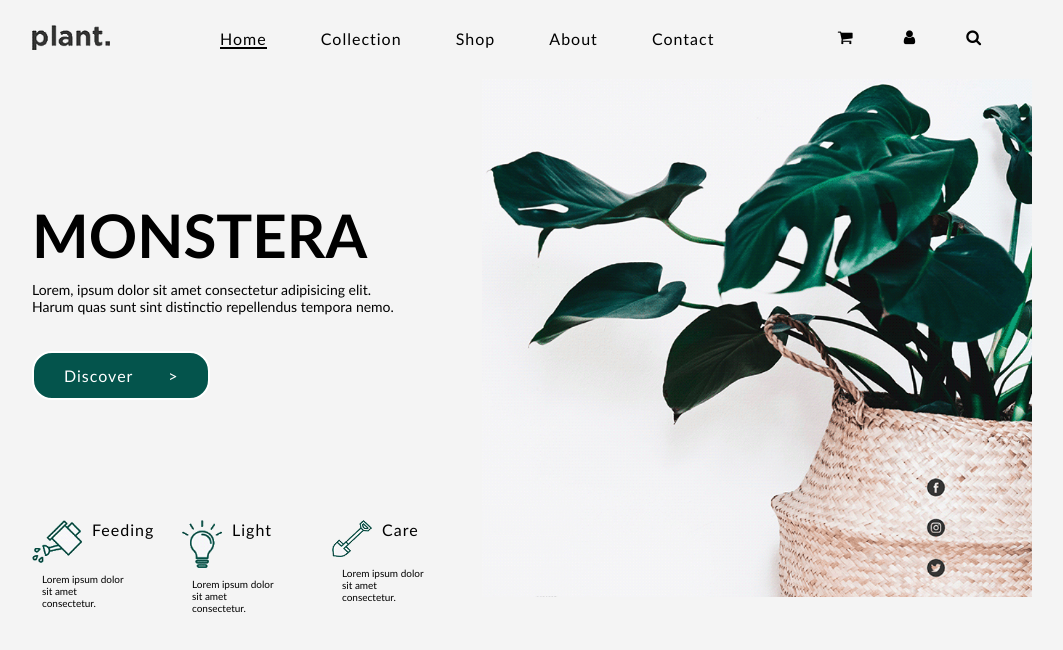
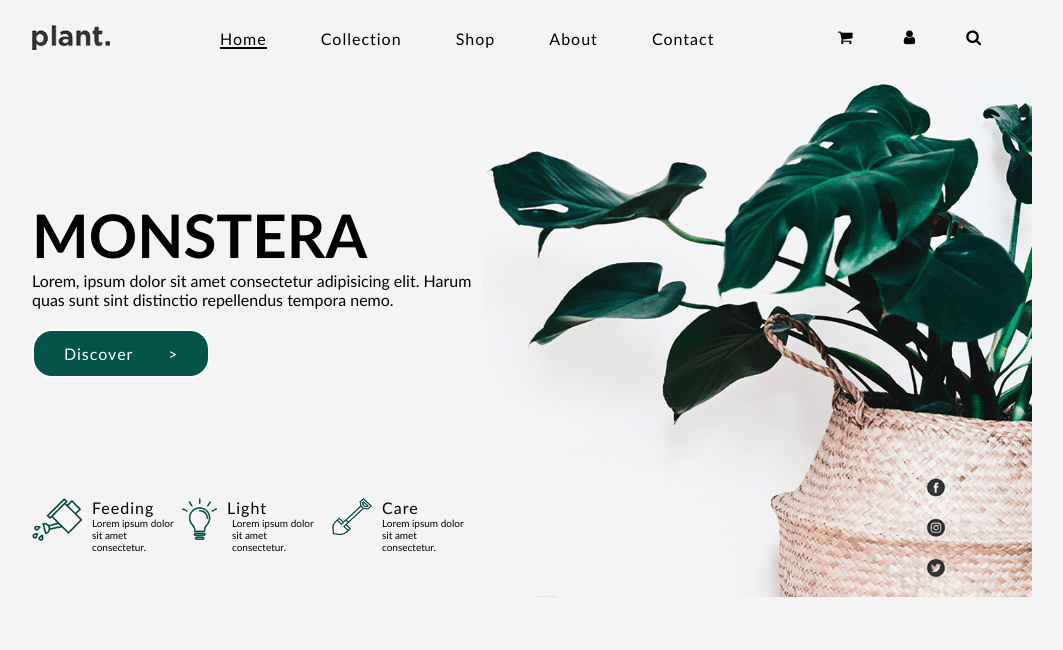
Before and after one commit to ArturasKi/5-plant, a website: page index.html in a window 1280 px wide. Shown: the whole page, without its empty margins (108-1171 px from the left). Drawn offline with Linux system fonts and the light colour scheme.

Commit message:
Small logos style changes

```diff
--- a/css/main.css
+++ b/css/main.css
@@ -61,12 +61,10 @@ div > h1 {
     font-size: 60px;
 }
 
-div > p {
+.main-p {
     float: left;
     height: 50px;
     font-size: 14px;
-    margin-top: 10px;
-    margin-right: 70px;
 }
 
 div > a {
@@ -113,8 +111,8 @@ h2 {
 
 .p-left {
     width: 100px;
+    margin-left: 50px;
     font-size: 10px;
-    float: left;
     padding-left: 10px;
 }
 
@@ -126,7 +124,7 @@ h2 {
 
 .logo-2 {
     float: left;
-    width: 40px;
+    width: 35px;
 }
 
 
@@ -141,6 +139,7 @@ h3 {
 
 .p-middle {
     width: 100px;
+    margin-left: 40px;
     font-size: 10px;
     padding-left: 10px;
 }
@@ -167,6 +166,7 @@ h4 {
 
 .p-right {
     width: 100px;
+    margin-left: 40px;
     font-size: 10px;
     padding-left: 10px;
 }
```
